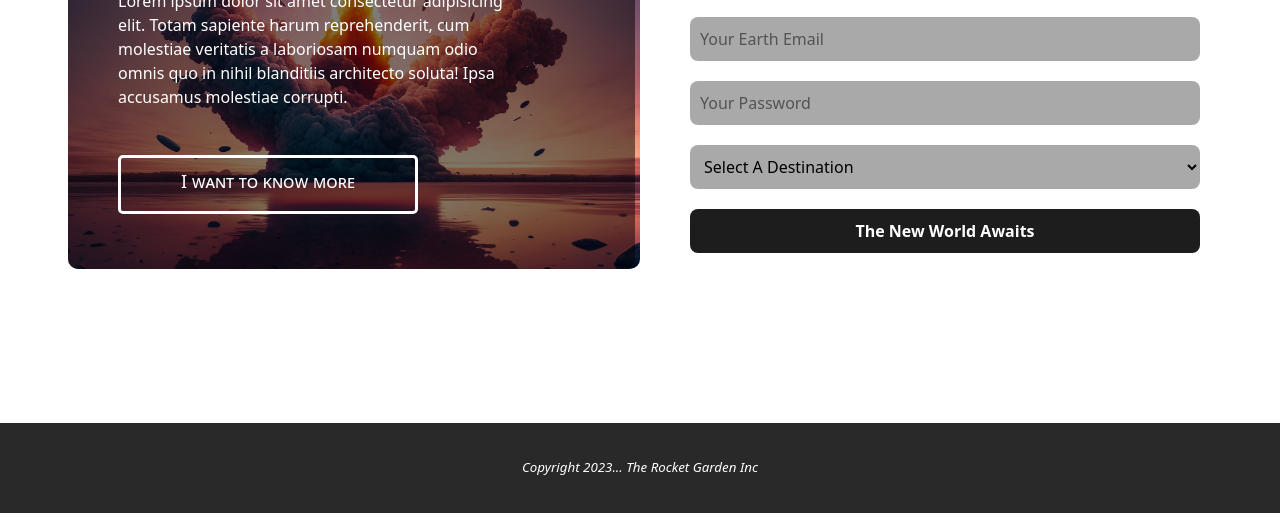
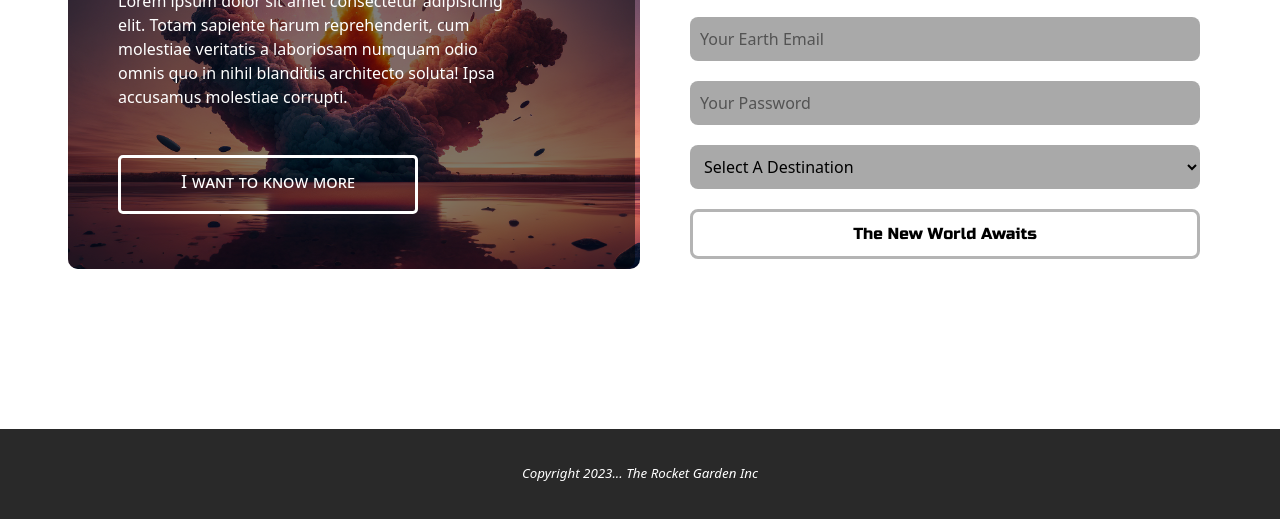
Before and after one commit to Mwape-Kurete/FormalAssessment_2_231115_MKurete, a plain HTML site: page index.html in a window 1280 px wide. In both pictures the pointer is over the button "The New World Awaits". Shown: the part 421-940 px from the top of the page. Drawn offline with nearby package versions, Linux system fonts and the light colour scheme.

Commit message:
hover states updated
hover states added and updated

```diff
--- a/css/main.css
+++ b/css/main.css
@@ -127,11 +127,11 @@ button{
     width: 100%;
     background-color: rgb(29, 29, 29);
     color: white;
-    font-weight: bold;
-    border: none;
     border-radius: 8px;
     padding: 10px;
     margin-bottom: 20px;
+    font-family: 'Russo One', sans-serif;
+    border: 3px solid rgb(29, 29, 29);
 }
 
 
@@ -150,3 +150,28 @@ footer p{
     text-align: center;
     font-size: smaller;
 }
+
+/*hover states*/
+button:hover{
+    width: 100%;
+    background-color: white;
+    color: black;
+    border: 3px solid rgb(180, 180, 180);
+    border-radius: 8px;
+    padding: 10px;
+    margin-bottom: 20px;
+    font-family: 'Russo One', sans-serif;
+    cursor: pointer;
+}
+
+
+.more-info:hover{
+    border: 3px solid white;
+    background-color: white;
+    color: black;
+    border-radius: 5px;
+    width: 300px;
+    text-align: center;
+    padding-top: 10px;
+    cursor: pointer;
+}
```
